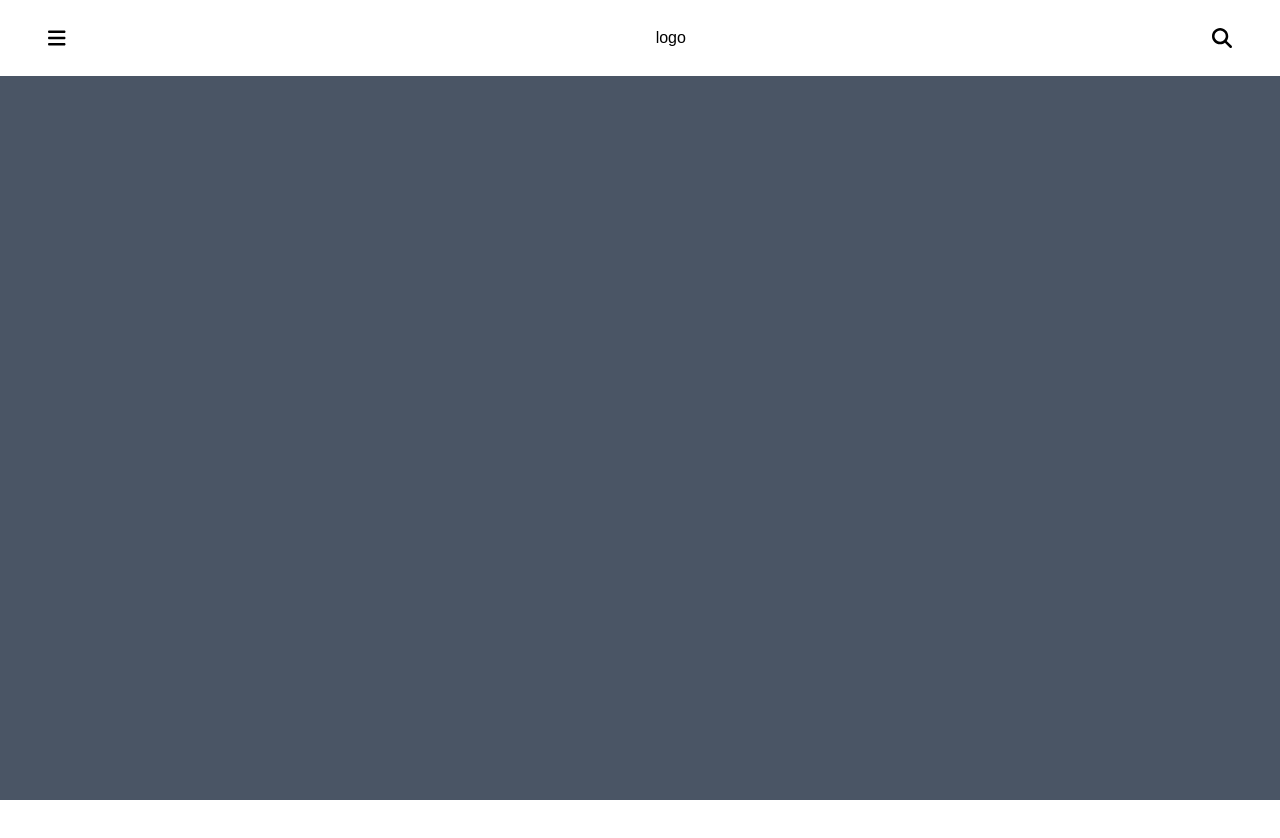
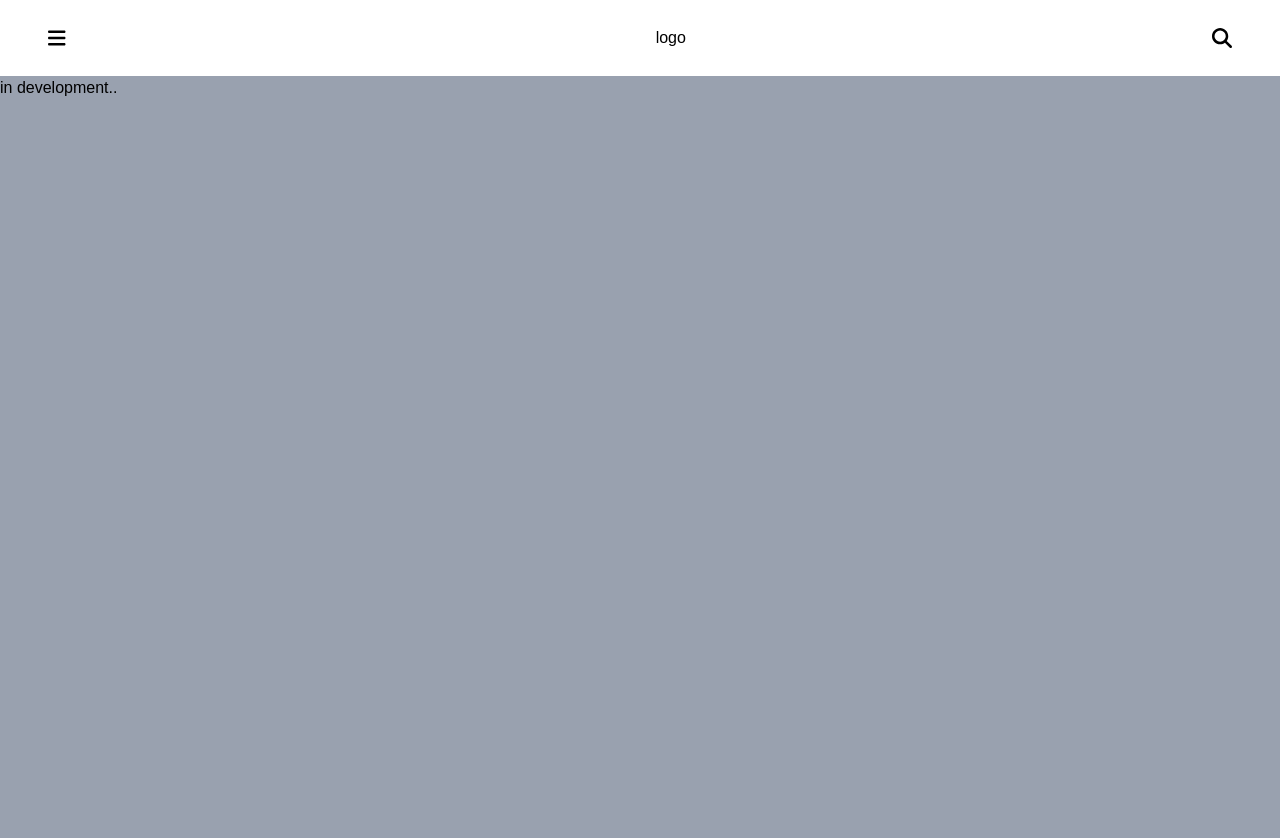
Before and after one commit to fesizw/GastroMenu, a Next.js app: page / in a window 1280 px wide. Shown: the top 838 px of the page. Before the commit the page ends 800 px from the top, so only its background shows below. Built offline with nearby package versions, Linux system fonts and the light colour scheme.

Commit message:
ajust header

```diff
--- a/src/app/menu/page.tsx
+++ b/src/app/menu/page.tsx
@@ -4,7 +4,7 @@ export default function Menu() {
     return (
         <>
             <Header />
-            <div className="w-screen h-screen bg-gray-600 text-black">
+            <div className="bg-gray-400 text-black w-full min-h-screen">
                 in development..
             </div>
         </>
--- a/src/components/header/header.tsx
+++ b/src/components/header/header.tsx
@@ -4,7 +4,7 @@ import { faBars, faMagnifyingGlass } from '@fortawesome/free-solid-svg-icons';
 
 export default function Header() {
     return (
-        <header className="w-full bg-white text-black px-10 py-5 flex items-center justify-between fixed top-0 left-0">
+        <header className="bg-white text-black px-10 py-5 flex items-center justify-between">
             <div
                 className="px-2 py-1 hover:bg-gray-200 transition-colors duration-200 rounded-sm"
                 onClick={console.log}>
```
